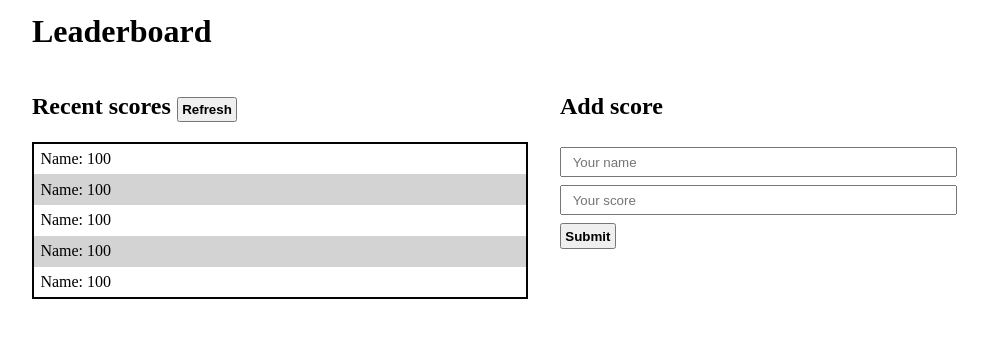
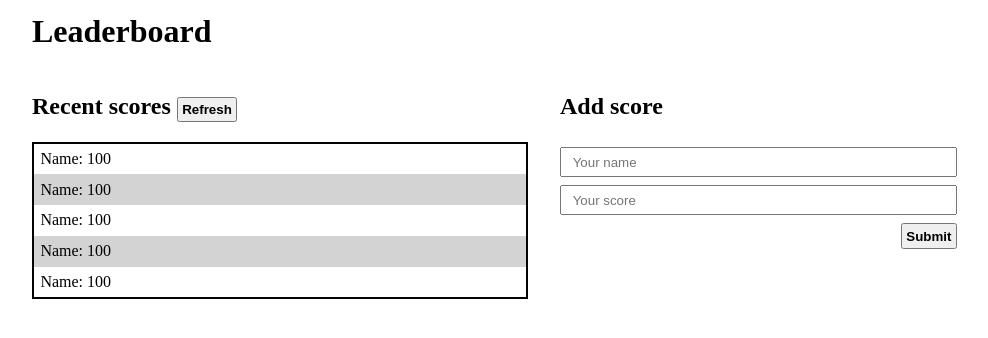
Before and after one commit to michaelamponsah/leaderboard, a website built with webpack: page src/index.html in a window 1280 px wide. Shown: the whole page, without its empty margins (96-1084 px from the left). Built offline with nearby package versions, Linux system fonts and the light colour scheme.

Commit message:
Add styling to reposition submit btn

```diff
--- a/src/index.html
+++ b/src/index.html
@@ -32,7 +32,9 @@
           <label for="playerScore" aria-hidden></label>
           <input type="text" id="playerScore" placeholder="Your score">
         </div>
-        <button class="btn" type="submit">Submit</button>
+        <div class="form-control">
+          <button class="btn btn-submit" type="submit">Submit</button>
+        </div>
       </form>
     </div>
   </section>
--- a/src/style.css
+++ b/src/style.css
@@ -51,10 +51,11 @@ header {
 
 .form-control {
   margin: 0.5em 0;
+  width: 80%;
 }
 
 input {
-  width: 80%;
+  width: 100%;
   height: 30px;
   padding: 0.8em;
 }
@@ -67,3 +68,7 @@ input {
 .btn:hover {
   cursor: pointer;
 }
+
+.btn-submit {
+  float: right;
+}
```
